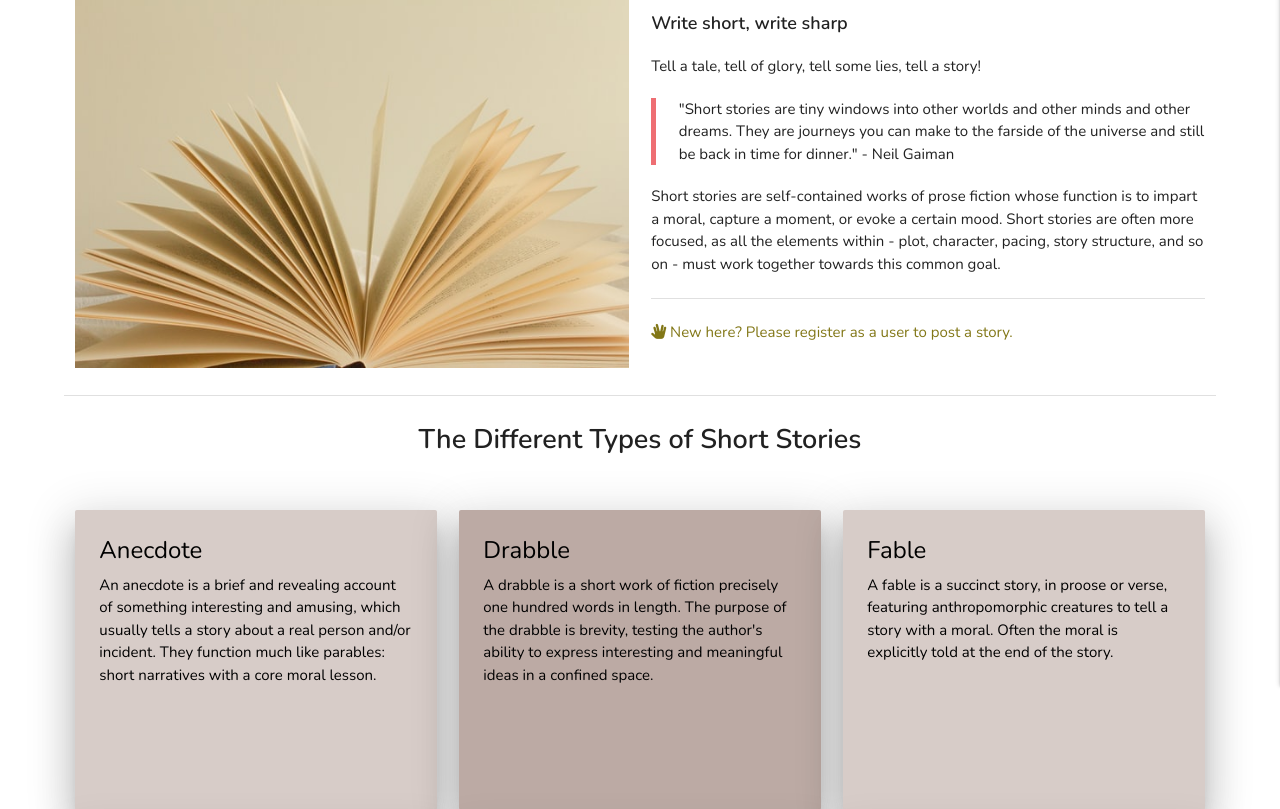
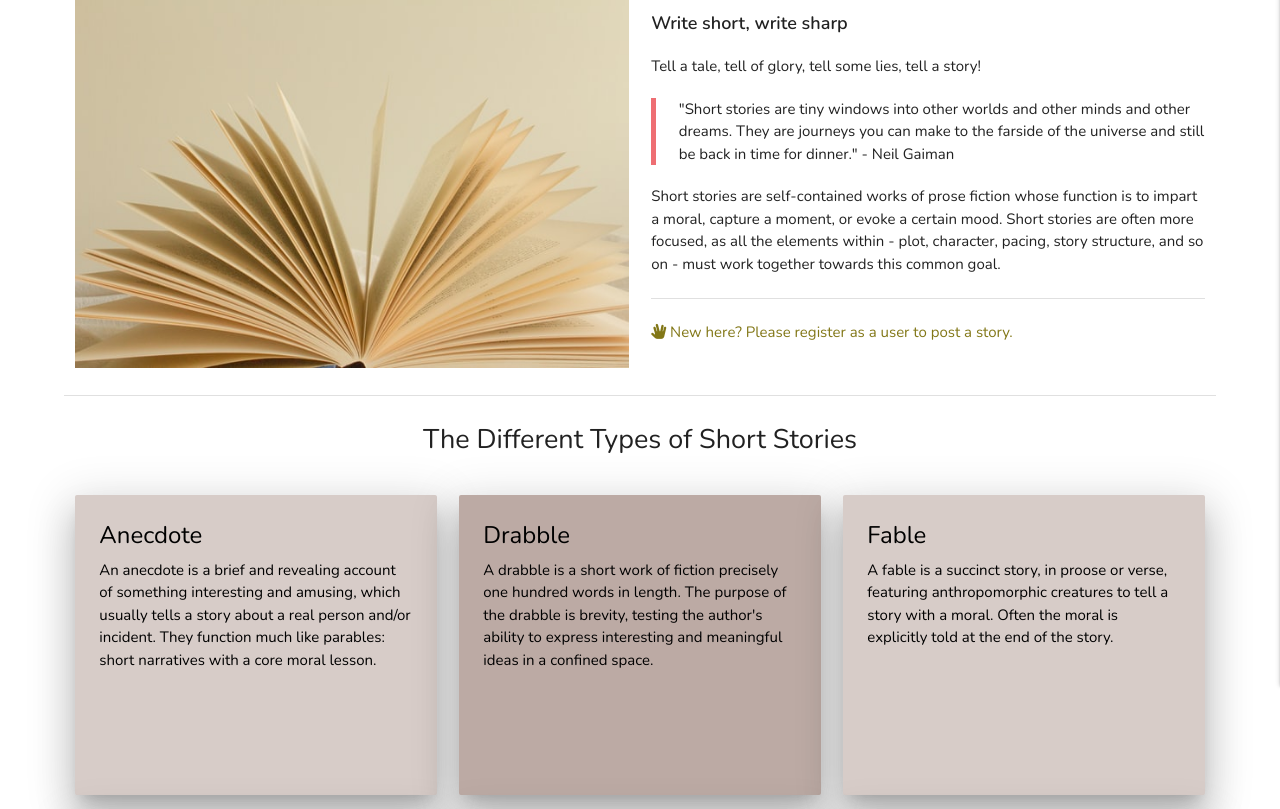
Before and after one commit to finnsterfran/The_Written_Tapestry, a Flask app: page / in a window 1280 px wide. Shown: the part 175-984 px from the top of the page. Run offline with Flask 2, Linux system fonts and the light colour scheme; some libraries are stand-ins or nearby versions.

Commit message:
fix H3 styling

```diff
--- a/static/css/style.css
+++ b/static/css/style.css
@@ -47,11 +47,11 @@ h2 {
     margin-top: 1rem;
 }
 
-h3 {
+/* h3 {
     font-size: 1.1rem;
     font-weight: 600;
     padding-bottom: 1rem;
-}
+} */
 
 button {
     margin: 10px;
--- a/templates/profile.html
+++ b/templates/profile.html
@@ -9,6 +9,7 @@
                 <div class="card-content black-text">
                     <span class="profile-name card-title">
                         <h3>{{ username.capitalize() }}</h3>
+                        <p>{{ username.bio}} </p>
                     </span>
                 </div>
             </div>
```
